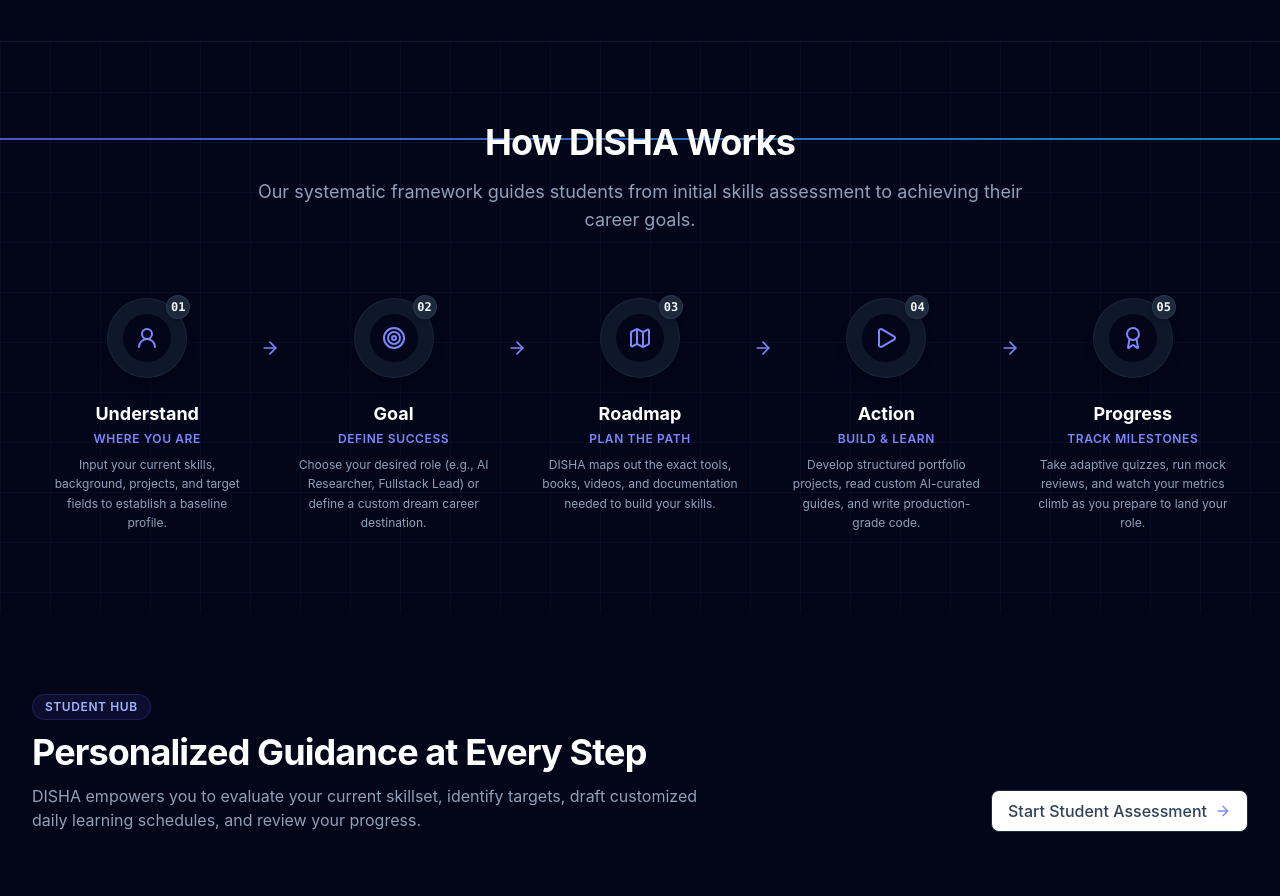
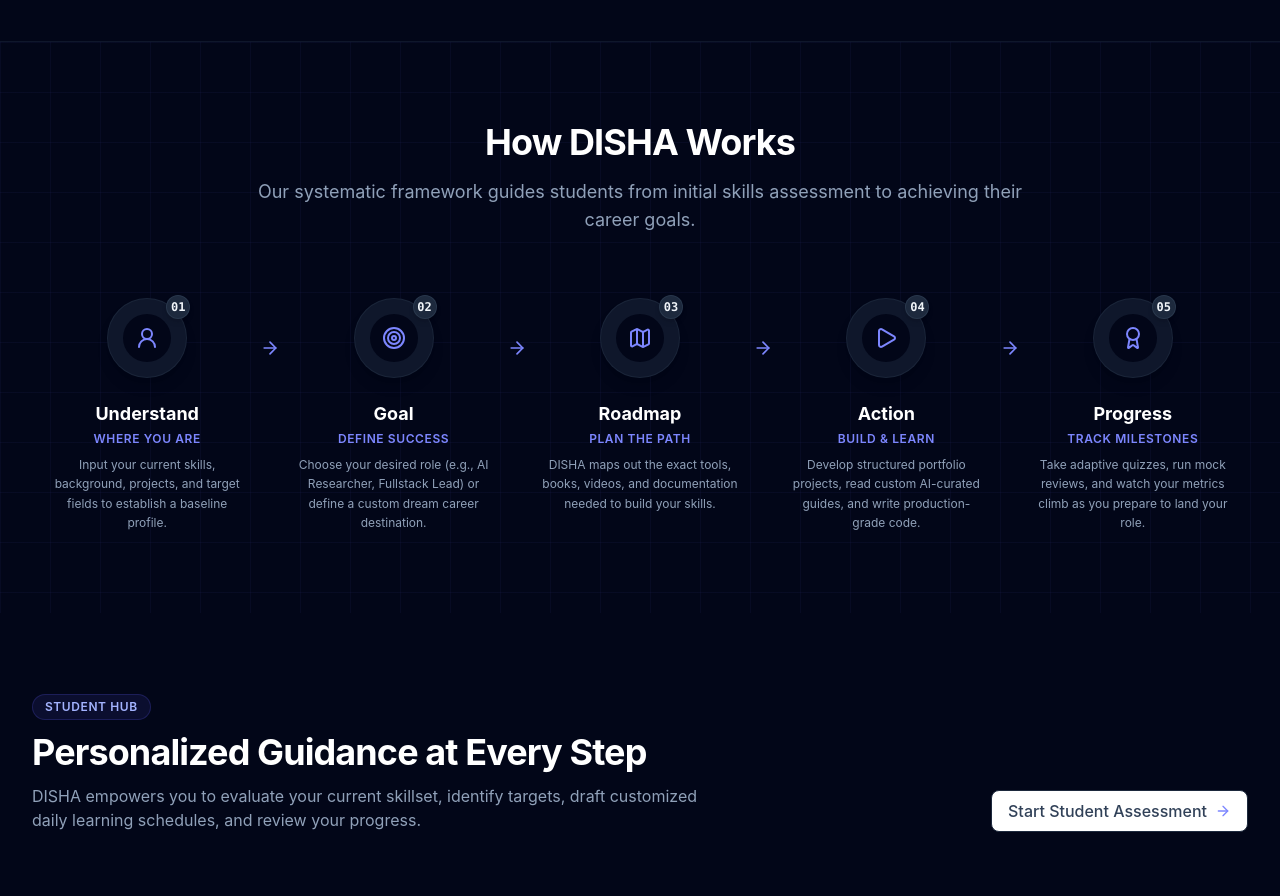
Before and after one commit to Tejas-India-Hackathon-2026/Team-Exo-hunter, a React (Vite) app: page / in a window 1280 px wide. Shown: the part 1880-2776 px from the top of the page. Built offline with nearby package versions, Linux system fonts and the light colour scheme.

Commit message:
fix(ui): remove horizontal timeline line cutting across How DISHA Works heading

```diff
--- a/src/sections/HowItWorks.tsx
+++ b/src/sections/HowItWorks.tsx
@@ -14,9 +14,6 @@
 export const HowItWorks: React.FC = () => {
   return (
     <section id="how-it-works" className="py-20 bg-slate-950 relative overflow-hidden dark-grid-bg">
-      {/* ⚡ Glowing data flow connector lines */}
-      <div className="absolute top-24 left-0 right-0 h-[2px] glowing-timeline-line hidden lg:block pointer-events-none opacity-80" />
-
       <div className="max-w-7xl mx-auto px-4 sm:px-6 lg:px-8 relative z-10">
 
         {/* Section Header */}
```
